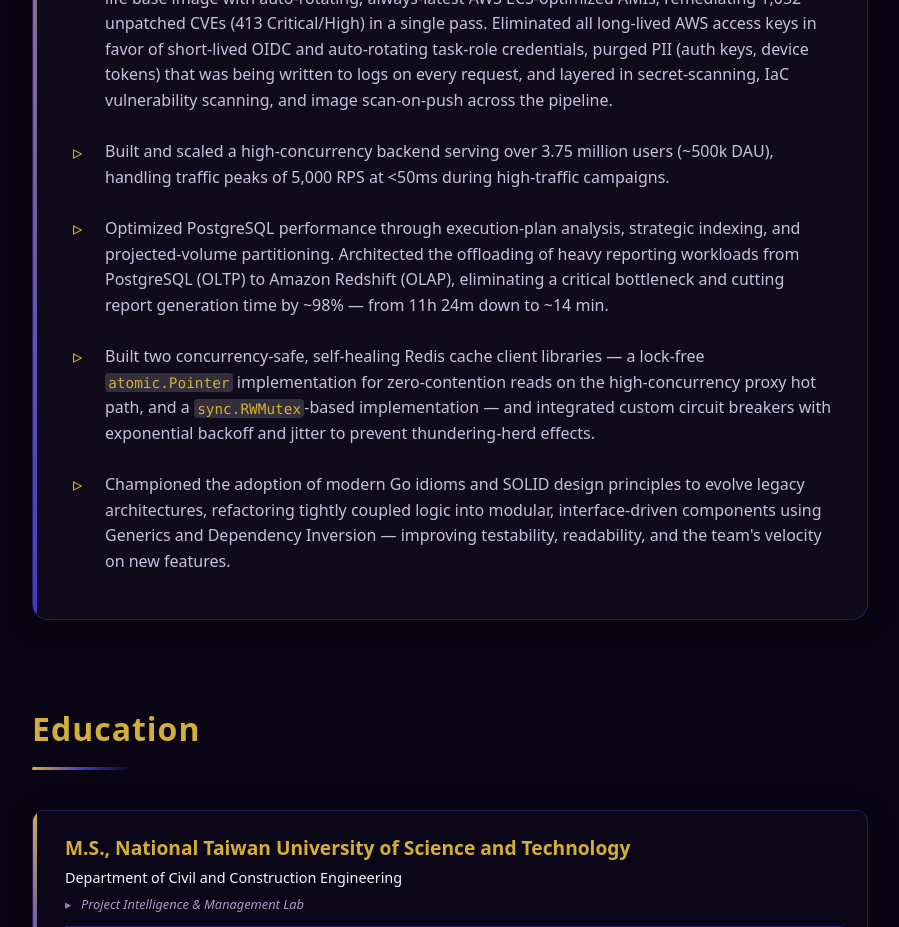
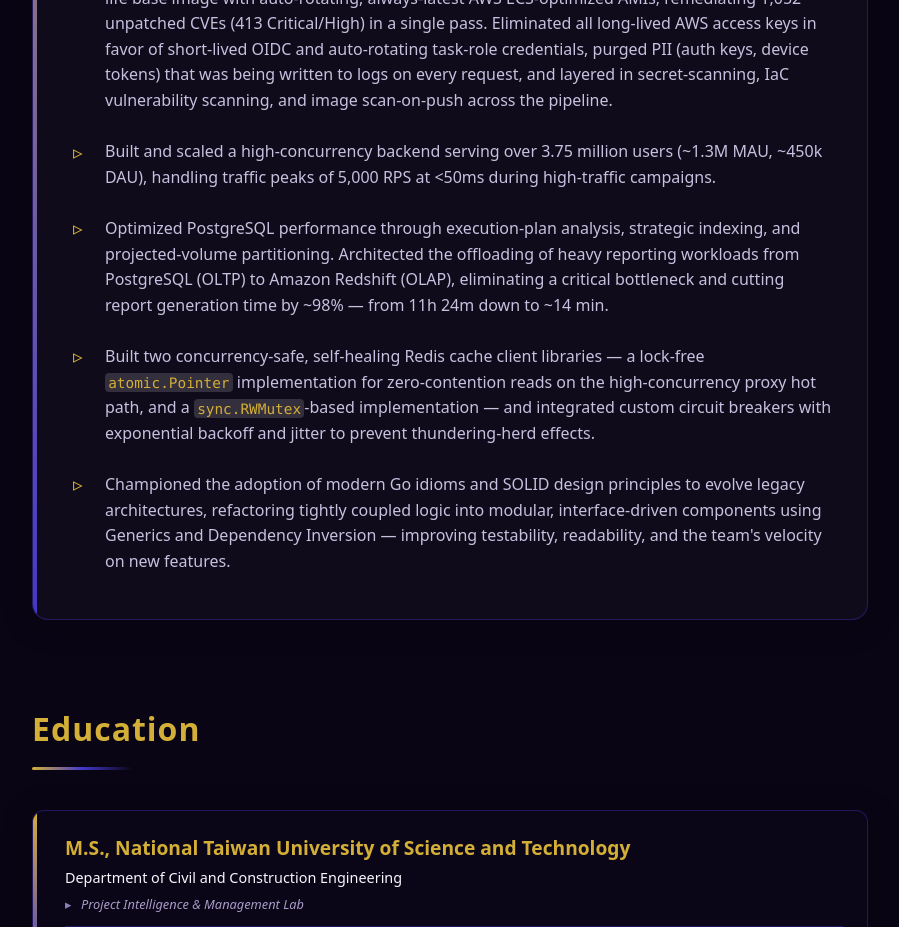
Before and after one commit to palebluedot4/palebluedot4.github.io, a plain HTML site: page index.html in a window 1280 px wide. Shown: the part 1880-2807 px from the top of the page, without its empty margins (190-1089 px from the left). Drawn offline with Linux system fonts and the light colour scheme.

Commit message:
feat: update user metrics for backend performance
Refined the user metrics in the work experience section to provide a more
accurate representation of the backend system's performance. Updated the
monthly active users (MAU) to 1.3 million and daily active users (DAU)
to 450k, enhancing the clarity of the achievements during high-traffic
campaigns. This change aims to better showcase the scale and efficiency
of the backend services.

```diff
--- a/index.html
+++ b/index.html
@@ -170,8 +170,8 @@
             </li>
             <li>
               Built and scaled a high-concurrency backend serving over 3.75
-              million users (~500k DAU), handling traffic peaks of 5,000 RPS at
-              &lt;50ms during high-traffic campaigns.
+              million users (~1.3M MAU, ~450k DAU), handling traffic peaks of
+              5,000 RPS at &lt;50ms during high-traffic campaigns.
             </li>
             <li>
               Optimized PostgreSQL performance through execution-plan analysis,
```
